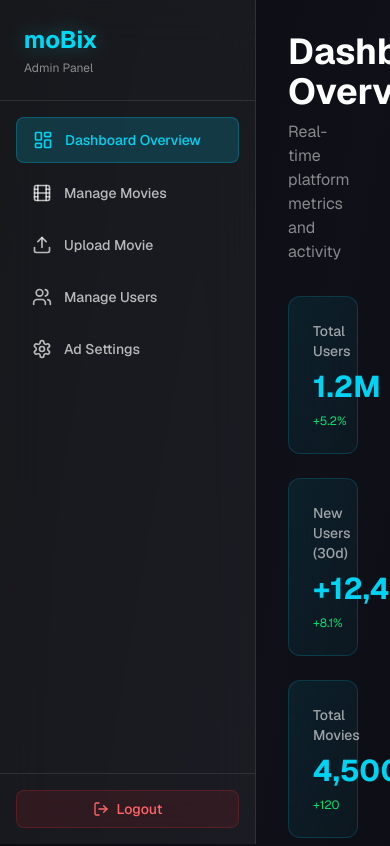
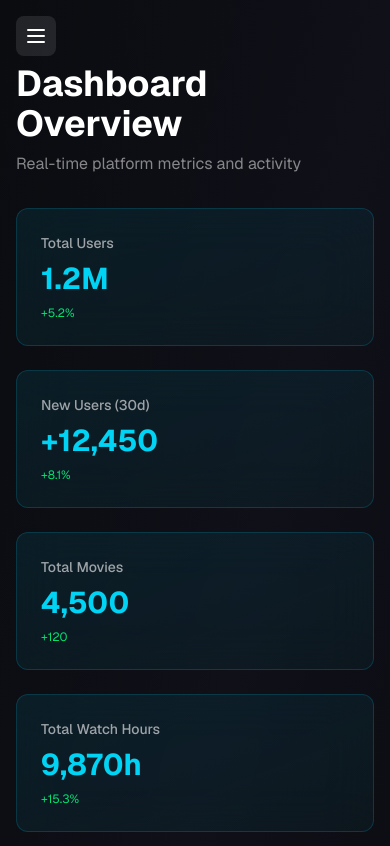
Before and after one commit to TobixTech/moBix, a Next.js app: page /admin/dashboard in a window 390 px wide. Shown: the top 846 px of the page. Built offline with nearby package versions, Linux system fonts and the light colour scheme.

Commit message:
fix: improve admin dashboard layout and mobile responsiveness
Fix desktop layout with flexbox and add mobile sidebar with overlay.

Co-authored-by: null <219195503+TobixTech@users.noreply.github.com>

```diff
--- a/app/admin/dashboard/page.tsx
+++ b/app/admin/dashboard/page.tsx
@@ -15,6 +15,8 @@ import {
   Trash2,
   Eye,
   RotateCcw,
+  Menu,
+  X,
 } from "lucide-react"
 
 type AdminTab = "overview" | "movies" | "upload" | "users" | "ads"
@@ -62,6 +64,7 @@ export default function AdminDashboard() {
   const [activeTab, setActiveTab] = useState<AdminTab>("overview")
   const [movieSearch, setMovieSearch] = useState("")
   const [userSearch, setUserSearch] = useState("")
+  const [sidebarOpen, setSidebarOpen] = useState(false)
   const [formData, setFormData] = useState({
     title: "",
     thumbnail: "",
@@ -95,8 +98,27 @@ export default function AdminDashboard() {
   const filteredUsers = mockUsers.filter((u) => u.email.toLowerCase().includes(userSearch.toLowerCase()))
 
   return (
-    <div className="min-h-screen bg-gradient-to-br from-[#0B0C10] via-[#0F1018] to-[#0B0C10] flex">
-      <aside className="w-64 bg-white/5 backdrop-blur-xl border-r border-white/10 fixed h-screen flex flex-col">
+    <div className="min-h-screen bg-gradient-to-br from-[#0B0C10] via-[#0F1018] to-[#0B0C10] flex flex-col lg:flex-row">
+      <button
+        onClick={() => setSidebarOpen(!sidebarOpen)}
+        className="lg:hidden fixed top-4 left-4 z-50 p-2 bg-white/10 hover:bg-white/20 rounded-lg transition-all"
+        aria-label="Toggle sidebar"
+      >
+        {sidebarOpen ? <X className="w-6 h-6 text-white" /> : <Menu className="w-6 h-6 text-white" />}
+      </button>
+
+      {sidebarOpen && (
+        <div
+          className="lg:hidden fixed inset-0 bg-black/50 backdrop-blur-sm z-30"
+          onClick={() => setSidebarOpen(false)}
+        />
+      )}
+
+      <aside
+        className={`w-64 bg-white/5 backdrop-blur-xl border-r border-white/10 flex flex-col transition-all duration-300 ${
+          sidebarOpen ? "fixed inset-y-0 left-0 z-40" : "hidden lg:flex"
+        }`}
+      >
         <div className="p-6 border-b border-white/10">
           <h1 className="text-2xl font-bold text-transparent bg-clip-text bg-gradient-to-r from-cyan-400 to-cyan-300 heartbeat">
             moBix
@@ -114,7 +136,10 @@ export default function AdminDashboard() {
           ].map(({ id, label, icon: Icon }) => (
             <button
               key={id}
-              onClick={() => setActiveTab(id as AdminTab)}
+              onClick={() => {
+                setActiveTab(id as AdminTab)
+                setSidebarOpen(false)
+              }}
               className={`w-full flex items-center gap-3 px-4 py-3 rounded-lg transition-all ${
                 activeTab === id
                   ? "bg-cyan-500/20 text-cyan-400 border border-cyan-500/30"
@@ -135,9 +160,8 @@ export default function AdminDashboard() {
         </div>
       </aside>
 
-      {/* Main Content Area */}
-      <main className="ml-64 flex-1 overflow-auto">
-        <div className="p-8 space-y-8">
+      <main className="flex-1 overflow-auto w-full lg:w-auto">
+        <div className="p-4 sm:p-8 space-y-8 pt-16 lg:pt-8">
           {activeTab === "overview" && (
             <div className="space-y-8">
               <div>
```
